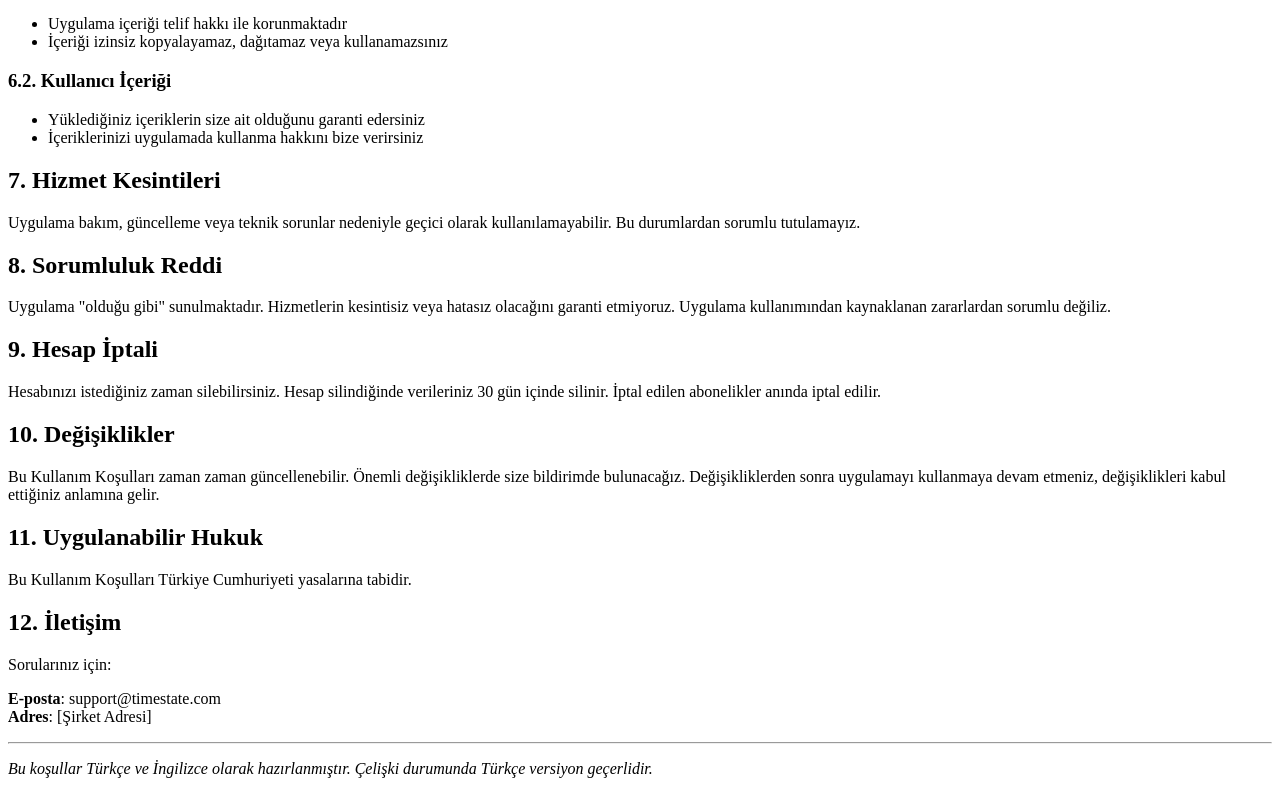
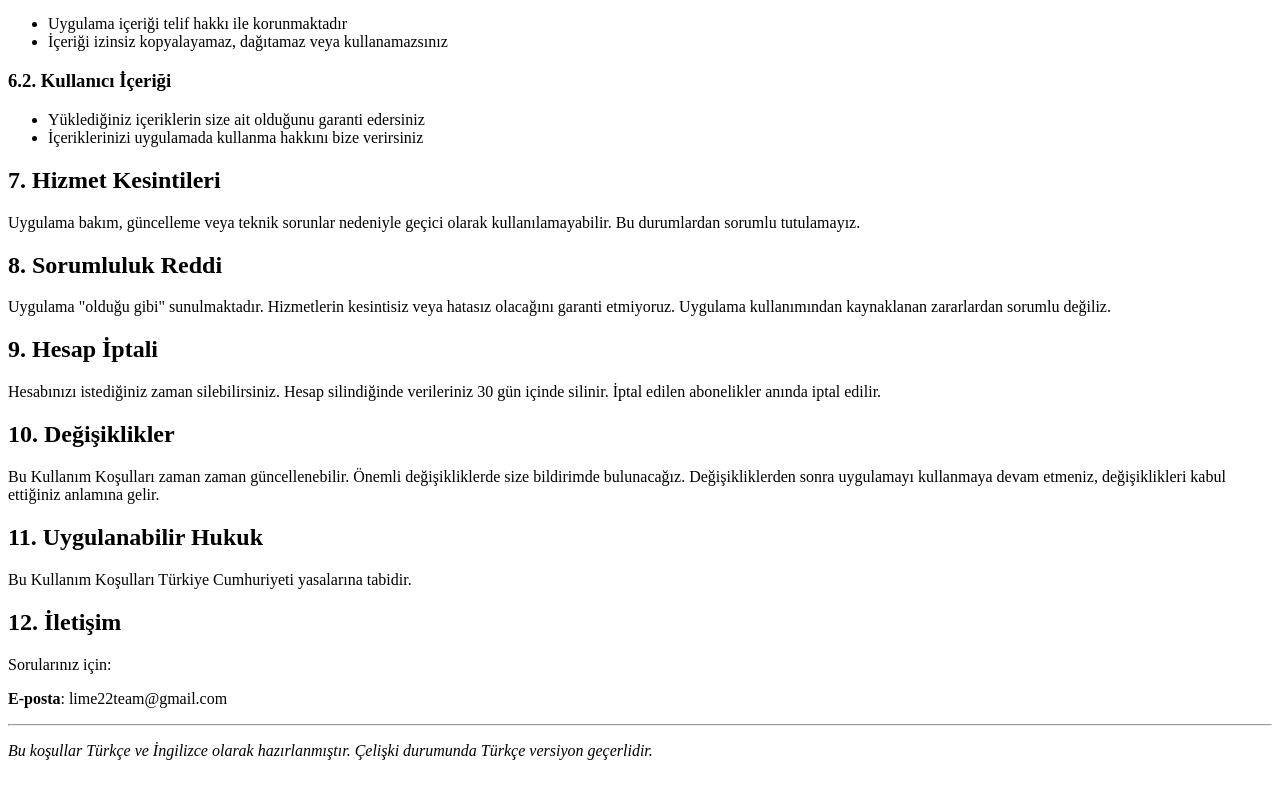
Before and after one commit to lime22team/MyEstateApp, a plain HTML site: page terms-tr.html in a window 1280 px wide. Shown: the part 1368-2162 px from the top of the page. Drawn offline with Linux system fonts and the light colour scheme.

Commit message:
Update terms-tr.html

```diff
--- a/terms-tr.html
+++ b/terms-tr.html
@@ -129,8 +129,8 @@
     <h2>12. İletişim</h2>
     <p>Sorularınız için:</p>
     <p>
-      <strong>E-posta</strong>: support@timestate.com<br />
-      <strong>Adres</strong>: [Şirket Adresi]
+      <strong>E-posta</strong>: lime22team@gmail.com<br />
+
     </p>
 
     <hr />
```
